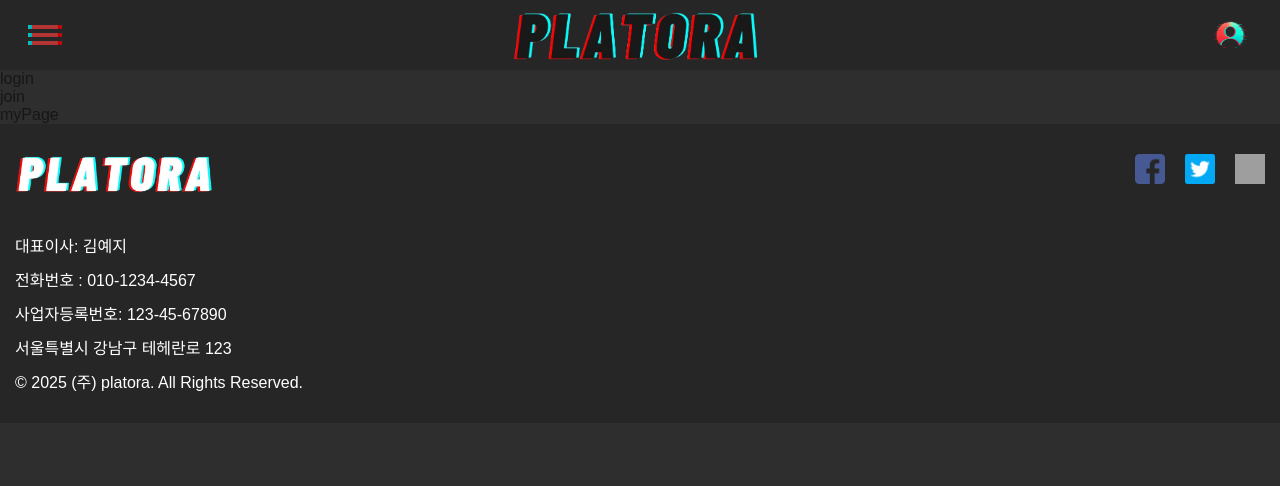
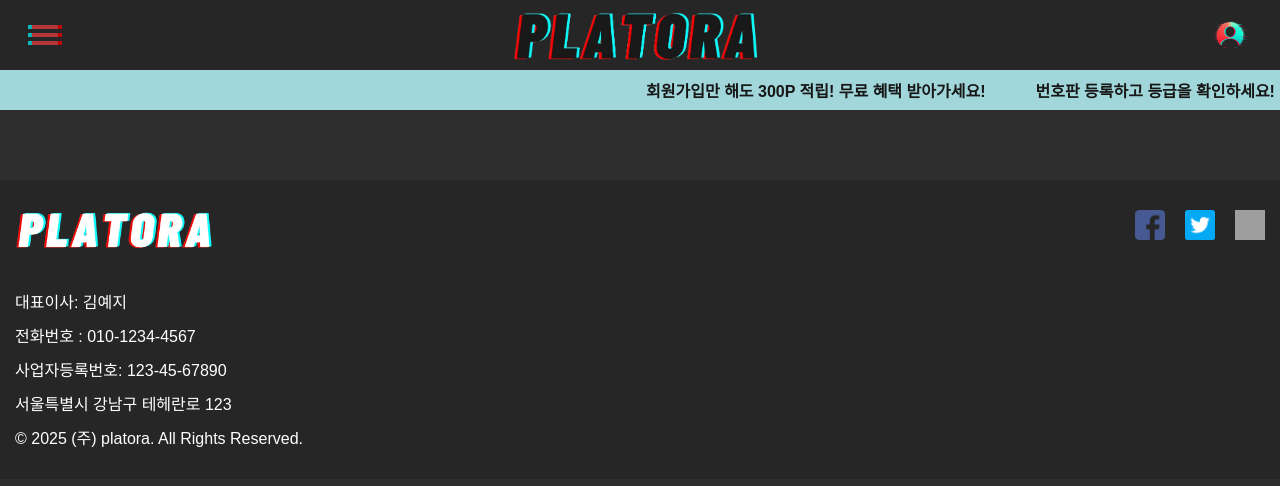
Before and after one commit to auction-Licenseplate/Platora-front-, a Next.js app: page / in a window 1280 px wide. Shown: the top 486 px of the page. Built offline with nearby package versions, Linux system fonts and the light colour scheme; grey boxes are pictures that could not be loaded.

Commit message:
feat: antd 오류

```diff
--- a/next.config.ts
+++ b/next.config.ts
@@ -1,8 +1,45 @@
 import type { NextConfig } from "next";
 
 const nextConfig: NextConfig = {
-  /* config options here */
-  reactStrictMode: false,
+  reactStrictMode: true,
+  transpilePackages: [
+    "@ant-design",
+    "@rc-component",
+    "antd",
+    "rc-cascader",
+    "rc-checkbox",
+    "rc-collapse",
+    "rc-dialog",
+    "rc-drawer",
+    "rc-dropdown",
+    "rc-field-form",
+    "rc-image",
+    "rc-input",
+    "rc-input-number",
+    "rc-mentions",
+    "rc-menu",
+    "rc-motion",
+    "rc-notification",
+    "rc-pagination",
+    "rc-picker",
+    "rc-progress",
+    "rc-rate",
+    "rc-resize-observer",
+    "rc-segmented",
+    "rc-select",
+    "rc-slider",
+    "rc-steps",
+    "rc-switch",
+    "rc-table",
+    "rc-tabs",
+    "rc-textarea",
+    "rc-tooltip",
+    "rc-tree",
+    "rc-tree-select",
+    "rc-upload",
+    "rc-util",
+  ],
+
   compiler: {
     styledComponents: true,
   },
--- /dev/null
+++ b/src/components/BestContent/styled.ts
@@ -0,0 +1,7 @@
+import styled from "styled-components";
+
+export const BestContentStyled = styled.div`
+  &.main-wrap {
+    width: 100%;
+  }
+`;
--- a/src/components/MyInfo/index.tsx
+++ b/src/components/MyInfo/index.tsx
@@ -12,7 +12,6 @@ import Image from "next/image";
 import { loadTossPayments } from "@tosspayments/payment-sdk";
 
 const TOSS_CLIENT_KEY = process.env.NEXT_PUBLIC_TOSS_CLIENT_KEY;
-const TOSS_SECRET_KEY = process.env.NEXT_PUBLIC_TOSS_SECRET_KEY;
 
 // 이미지
 import accountLogo from "@/assets/images/accountLogo.png";
@@ -28,7 +27,7 @@ const handleTossPayment = async (userInfo: any) => {
   try {
     const amount = 5000;
     const orderId = `order-${Date.now()}`;
-    const userId = Cookies.get("token");
+    const userId = Cookies.get("token") || "user";
     const orderName = "포인트 충전";
 
     const toss = await loadTossPayments(TOSS_CLIENT_KEY as string);
--- /dev/null
+++ b/src/features/MainPageManeger/Advertising/index.tsx
@@ -0,0 +1,19 @@
+import clsx from "clsx";
+import { AdvertisingStyled } from "./styled";
+
+const Advertising = () => {
+  return (
+    <>
+      <AdvertisingStyled className="main-wrap">
+        <div className="advertising-content">
+          <span>회원가입만 해도 300P 적립! 무료 혜택 받아가세요!</span>
+          <span>번호판 등록하고 등급을 확인하세요!</span>
+          <span>내 번호판의 가치를 확인해보세요! 지금 등록하세요!</span>
+          <span>첫 회원가입 시 300P 적립! 다양한 혜택을 경험하세요!</span>
+        </div>
+      </AdvertisingStyled>
+    </>
+  );
+};
+
+export default Advertising;
--- /dev/null
+++ b/src/features/MainPageManeger/Advertising/styled.ts
@@ -0,0 +1,36 @@
+import styled from "styled-components";
+
+export const AdvertisingStyled = styled.div`
+  &.main-wrap {
+    margin-bottom: 70px;
+    width: 100%;
+    height: 40px;
+    background-color: rgb(161, 215, 218);
+    overflow: hidden;
+    display: flex;
+    align-items: center;
+    position: relative;
+  }
+
+  .advertising-content {
+    display: flex;
+    gap: 50px;
+    white-space: nowrap;
+    animation: marquee 20s linear infinite;
+  }
+
+  @keyframes marquee {
+    from {
+      transform: translateX(100%);
+    }
+    to {
+      transform: translateX(-100%);
+    }
+  }
+
+  span {
+    font-size: 16px;
+    font-weight: bold;
+    flex-shrink: 0;
+  }
+`;
--- /dev/null
+++ b/src/features/MainPageManeger/BestProduct/index.tsx
@@ -0,0 +1,17 @@
+import clsx from "clsx";
+import { BestProductStyled } from "./styled";
+import BestContent from "@/components/BestContent";
+
+const BestProduct = () => {
+  return (
+    <>
+      <BestProductStyled className={clsx("main-wrap")}>
+        <div className="bestProductContent">
+          <BestContent />
+        </div>
+      </BestProductStyled>
+    </>
+  );
+};
+
+export default BestProduct;
--- /dev/null
+++ b/src/features/MainPageManeger/BestProduct/styled.ts
@@ -0,0 +1,7 @@
+import styled from "styled-components";
+
+export const BestProductStyled = styled.div`
+  &.main-wrap {
+    width: 100%;
+  }
+`;
--- a/src/features/MainPageManeger/Main/index.tsx
+++ b/src/features/MainPageManeger/Main/index.tsx
@@ -1,37 +1,19 @@
 import clsx from "clsx";
 import { useRouter } from "next/router";
 import { MainStyled } from "./styled";
+import Advertising from "../Advertising";
+import BestProduct from "../BestProduct";
+
 const Main = () => {
   const router = useRouter();
   // const id:number = 2 변수 선언 예시
   return (
     <MainStyled className={clsx("main-wrap")}>
-      <div className="main-container">
-        <div
-          onClick={() => {
-            router.push("/login");
-          }}
-        >
-          login
-        </div>
-        <div
-          onClick={() => {
-            router.push("/join");
-          }}
-        >
-          join
-        </div>
-        <div
-          onClick={() => {
-            router.push({
-              pathname: "/myPage",
-              query: { menu: "myInfo" },
-            });
-          }}
-        >
-          myPage
-        </div>
-      </div>
+      {/* 광고 */}
+      <Advertising />
+
+      {/* 인기있는 상품 */}
+      {/* <BestProduct /> */}
     </MainStyled>
   );
 };
--- a/src/features/MainPageManeger/Main/styled.ts
+++ b/src/features/MainPageManeger/Main/styled.ts
@@ -2,7 +2,7 @@ import styled from "styled-components";
 
 export const MainStyled = styled.div`
   &.main-wrap {
-    max-width: 1280px;
+    max-width: 100%;
     margin-top: 70px;
   }
 `;
```
Also changed, not shown: src/components/BestContent/index.tsx (added, +47 -0 lines).
